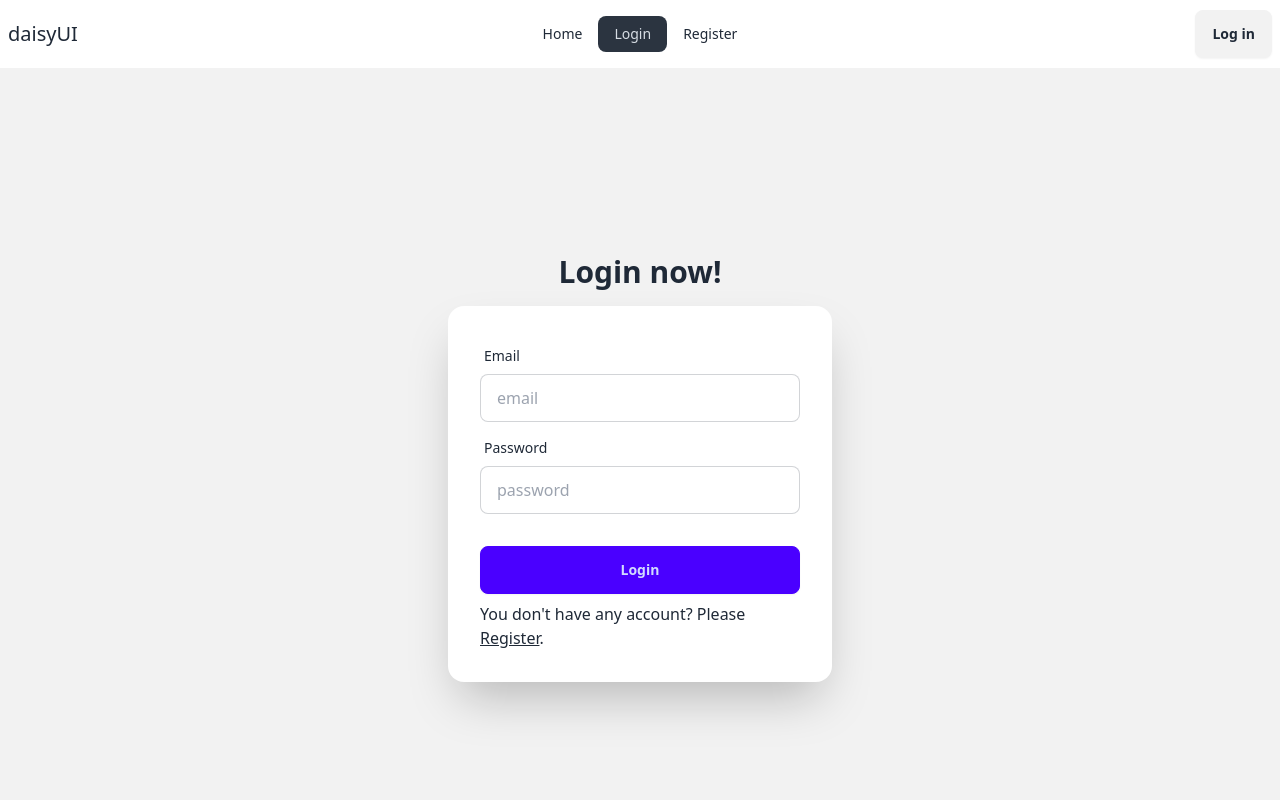
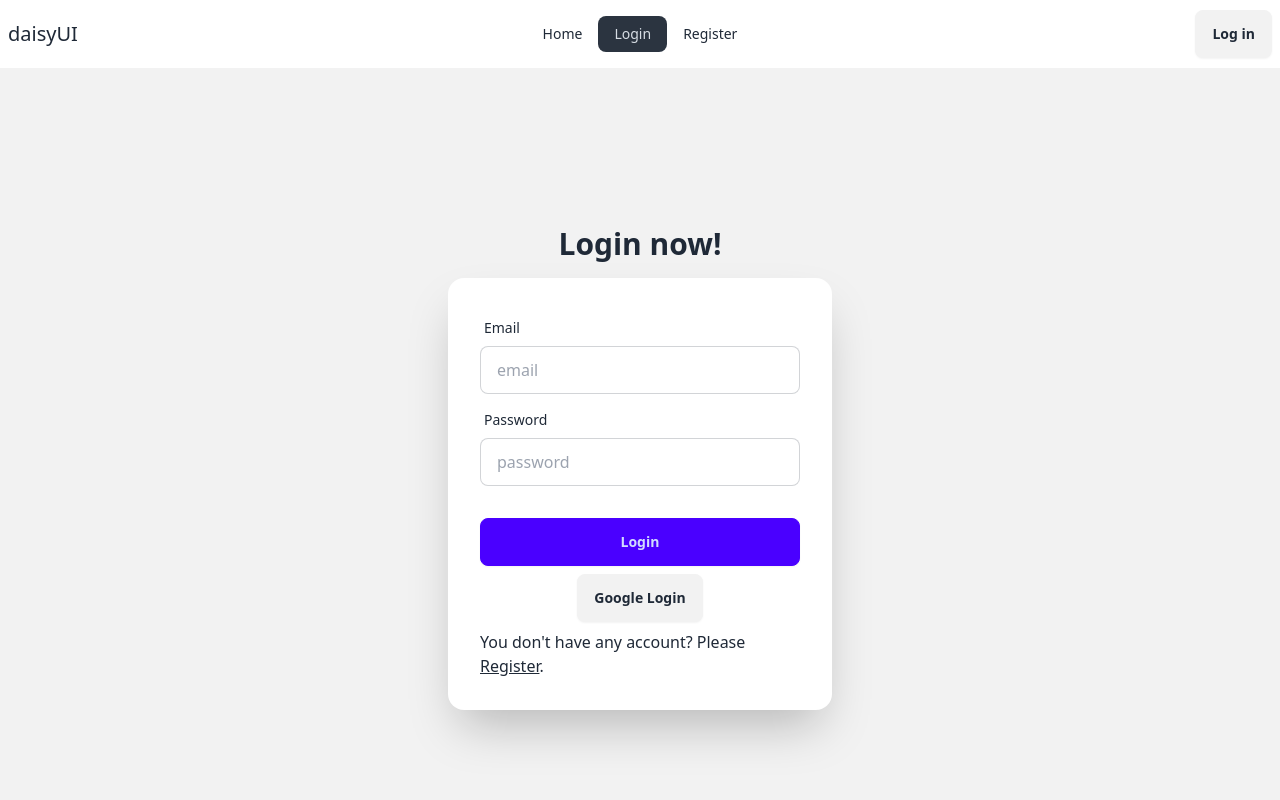
Before and after one commit to jayen123/React-Auth, a React (Vite) app: page /login in a window 1280 px wide. Shown: the top 800 px of the page. Built offline with nearby package versions, Linux system fonts and the light colour scheme; no server answers.

Commit message:
add social log in

```diff
--- a/src/Providers/AuthProvider.jsx
+++ b/src/Providers/AuthProvider.jsx
@@ -5,6 +5,8 @@ import {
   onAuthStateChanged,
   signInWithEmailAndPassword,
   signOut,
+  signInWithPopup,
+  GoogleAuthProvider,
 } from "firebase/auth";
 import { createContext, useEffect, useState } from "react";
 import { auth } from "../firebase.init";
@@ -12,6 +14,7 @@ import { auth } from "../firebase.init";
 export const AuthContext = createContext(null);
 
 export default function AuthProvider({ children }) {
+  const googleAuthProvider = new GoogleAuthProvider();
   const [user, setUser] = useState(null);
   const [loading, setLoading] = useState(true);
 
@@ -23,6 +26,10 @@ export default function AuthProvider({ children }) {
   const signInUser = (email, password) => {
     setLoading(true);
     return signInWithEmailAndPassword(auth, email, password);
+  };
+
+  const signInWithGoogle = () => {
+    return signInWithPopup(auth, googleAuthProvider);
   };
 
   useEffect(() => {
@@ -45,8 +52,9 @@ export default function AuthProvider({ children }) {
     user,
     createUser,
     signInUser,
+    signInWithGoogle,
     signOutUser,
-    loading
+    loading,
   };
 
   return (
--- a/src/components/Header/Header.jsx
+++ b/src/components/Header/Header.jsx
@@ -27,9 +27,14 @@ export default function Header() {
         <NavLink to="/register">Register</NavLink>
       </li>
       {user && (
-        <li>
-          <Link to="/order">Order</Link>
-        </li>
+        <>
+          <li>
+            <Link to="/order">Order</Link>
+          </li>
+          <li>
+            <Link to="/profile">Profile</Link>
+          </li>
+        </>
       )}
     </>
   );
--- a/src/components/Login/Login.jsx
+++ b/src/components/Login/Login.jsx
@@ -2,12 +2,11 @@ import { useContext } from "react";
 import { Link, useNavigate } from "react-router-dom";
 import { AuthContext } from "../../Providers/AuthProvider";
 
+export default function Login() {
+  const navigate = useNavigate();
+  const { signInUser, signInWithGoogle } = useContext(AuthContext);
 
-export default function Login() {
-  const navigate = useNavigate()
-  const { signInUser } = useContext(AuthContext)
-
-  const handleLogin = e => {
+  const handleLogin = (e) => {
     e.preventDefault();
     const email = e.target.email.value;
     const password = e.target.password.value;
@@ -16,13 +15,21 @@ export default function Login() {
       .then((user) => {
         console.log("User logged in", user.user);
         e.target.reset();
-      navigate("/")
+        navigate("/");
       })
       .catch((error) => {
         console.error("Error logging in:", error.message);
       });
+  };
 
-  }
+  const loginWithGoogle = () => {
+    signInWithGoogle()
+      .then(() => {
+        console.log("User logged in with Google");
+        navigate("/");
+      })
+      .catch((error) => console.log("ERROR:", error.message));
+  };
   return (
     <div className="hero bg-base-200 min-h-screen">
       <div className="hero-content flex-col">
@@ -35,23 +42,44 @@ export default function Login() {
               <label className="label">
                 <span className="label-text">Email</span>
               </label>
-              <input type="email" name="email" placeholder="email" className="input input-bordered" required />
+              <input
+                type="email"
+                name="email"
+                placeholder="email"
+                className="input input-bordered"
+                required
+              />
             </div>
             <div className="form-control">
               <label className="label">
                 <span className="label-text">Password</span>
               </label>
-              <input type="password" name="password" placeholder="password" className="input input-bordered" required />
+              <input
+                type="password"
+                name="password"
+                placeholder="password"
+                className="input input-bordered"
+                required
+              />
             </div>
             <div className="form-control mt-6">
               <button className="btn btn-primary">Login</button>
             </div>
-            <p>You don&apos;t have any account? Please <Link className="underline" to="/register">
+            <div className="flex justify-center">
+              <button onClick={loginWithGoogle} className="btn">
+                Google Login
+              </button>
+            </div>
+            <p>
+              You don&apos;t have any account? Please{" "}
+              <Link className="underline" to="/register">
                 Register
-            </Link>.</p>
+              </Link>
+              .
+            </p>
           </form>
         </div>
       </div>
     </div>
-  )
+  );
 }
--- /dev/null
+++ b/src/components/Profile/Profile.jsx
@@ -0,0 +1,7 @@
+
+
+export default function Profile() {
+  return (
+    <div>Profile</div>
+  )
+}
--- a/src/routes/Routes.jsx
+++ b/src/routes/Routes.jsx
@@ -5,6 +5,7 @@ import Login from "../components/Login/Login";
 import Register from "../components/Register/Register";
 import Orders from "../components/Orders/Orders";
 import PrivateRoute from "../PrivateRoute/PrivateRoute";
+import Profile from "../components/Profile/Profile";
 
 const routes = createBrowserRouter([
   {
@@ -31,6 +32,14 @@ const routes = createBrowserRouter([
           </PrivateRoute>
         ),
       },
+      {
+        path: "/profile",
+        element: (
+          <PrivateRoute>
+            <Profile />
+          </PrivateRoute>
+        ),
+      },
     ],
   },
 ]);
```
Lines whose indentation alone changed are shown as unchanged.
